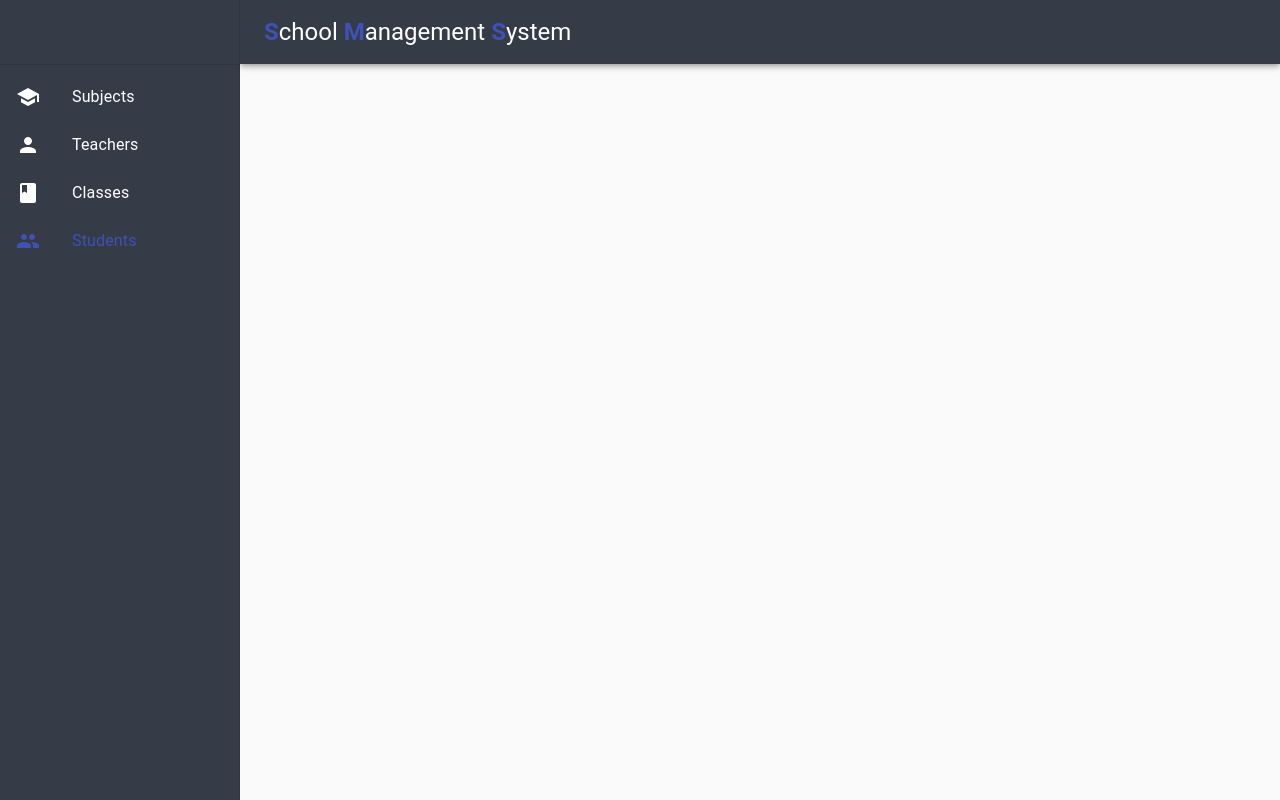
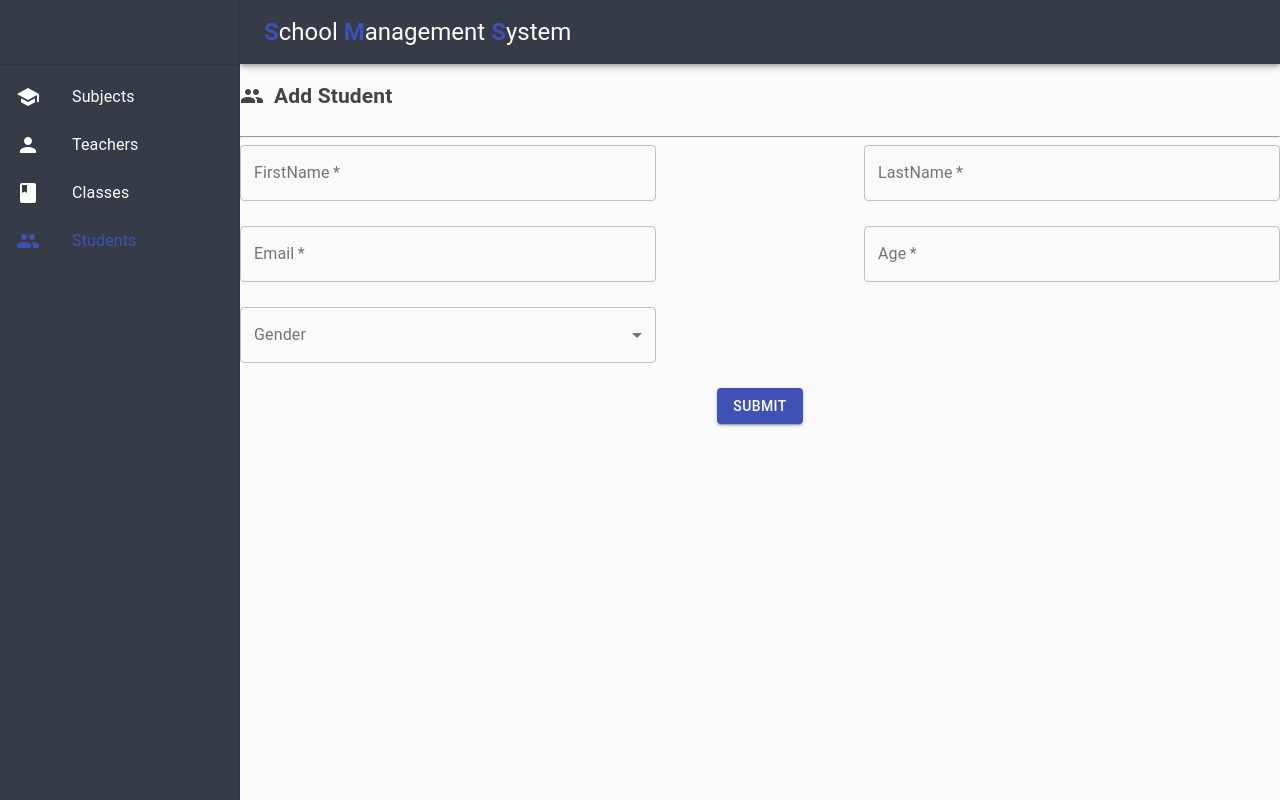
Before and after one commit to rukshan99/app-SchoolMS, a React (Create React App) app: page /students/add in a window 1280 px wide. Built offline with nearby package versions, Linux system fonts and the light colour scheme.

Commit message:
create add student form

```diff
--- a/src/App.js
+++ b/src/App.js
@@ -1,6 +1,7 @@
 import { Switch, Route } from 'react-router-dom';
 
 import StudentsTable from './Students/StudentsTable';
+import AddStudent from './Students/AddStudent';
 import Layout from './Layout/Layout';
 import './App.css';
 
@@ -11,6 +12,7 @@ function App() {
         <Switch>
           <Route path='/' exact></Route>
           <Route path='/students' exact component={StudentsTable} />
+          <Route path='/students/add' exact component={AddStudent} />
         </Switch>
       </Layout>
     </div>
--- /dev/null
+++ b/src/Students/AddStudent.js
@@ -0,0 +1,143 @@
+import React, { Component, Fragment } from 'react';
+
+import axios from 'axios';
+import { Button } from '@material-ui/core';
+import TextField from '@material-ui/core/TextField';
+import MenuItem from '@material-ui/core/MenuItem';
+import Select from '@material-ui/core/Select';
+import InputLabel from '@material-ui/core/InputLabel';
+import FormControl from '@material-ui/core/FormControl';
+import MainAlert from '../UIElements/Alert/Alert';
+import Loader from '../UIElements/Loader/Loader';
+import Intro from '../Shared/Intro/Intro';
+
+import './AddStudent.scss';
+
+class AddStudent extends Component {
+	state = {
+		firstName: '',
+		lastName: '',
+		email: '',
+		age: '',
+		gender: '',
+		loading: false,
+		doneObj: null,
+		subjects: null
+	};
+
+	changeHandler = e => {
+		this.setState({ [e.target.name]: e.target.value });
+	};
+
+	submitHandler = async e => {
+		this.setState({ loading: true });
+		e.preventDefault();
+
+		try {
+			const { firstName, lastName, age, gender, email } = this.state;
+			const body = {
+				firstName: firstName,
+				lastName: lastName,
+				age: +age,
+				gender: gender,
+				email: email
+			};
+			const res = await axios.post('settings/students', body);
+			let doneObj = { message: res.data.message, type: 'success' };
+			this.setState({ loading: false, doneObj: doneObj });
+		} catch (error) {
+			let doneObj = { message: error.response.data.error, type: 'error' };
+			this.setState({ loading: false, doneObj: doneObj });
+		}
+	};
+	render() {
+		return (
+			<Fragment>
+				<Intro thisCategory='Add Student' logo='People' />
+				<form className='addForm' onSubmit={this.submitHandler}>
+					<div className='formGroup'>
+						<div className='inp'>
+							<TextField
+								id='outlined-basic'
+								label='FirstName'
+								variant='outlined'
+								style={{ width: '100%' }}
+								name='firstName'
+								onChange={this.changeHandler}
+								required
+							/>
+						</div>
+						<div className='inp'>
+							<TextField
+								id='outlined-basic'
+								label='LastName'
+								variant='outlined'
+								style={{ width: '100%' }}
+								name='lastName'
+								onChange={this.changeHandler}
+								required
+							/>
+						</div>
+					</div>
+					<div className='formGroup'>
+						<div className='inp'>
+							<TextField
+								id='outlined-basic'
+								label='Email'
+								variant='outlined'
+								style={{ width: '100%' }}
+								type='email'
+								name='email'
+								onChange={this.changeHandler}
+								required
+							/>
+						</div>
+						<div className='inp'>
+							<TextField
+								id='outlined-basic'
+								label='Age'
+								type='number'
+								variant='outlined'
+								style={{ width: '100%' }}
+								name='age'
+								onChange={this.changeHandler}
+								required
+							/>
+						</div>
+					</div>
+					<div className='formGroup'>
+						<div className='inp'>
+							<FormControl variant='outlined' style={{ width: '100%' }}>
+								{' '}
+								<InputLabel id='demo-simple-select-filled-label-2'>Gender</InputLabel>
+								<Select
+									labelId='demo-simple-select-filled-label-2'
+									id='demo-simple-select-filled-2'
+									label='Gender'
+									name='gender'
+									value={this.state.gender}
+									onChange={this.changeHandler}
+									required
+								>
+									<MenuItem value='male'>Male</MenuItem>
+									<MenuItem value='female'>Female</MenuItem>
+								</Select>
+							</FormControl>
+						</div>
+
+						{/* subject */}
+					</div>
+					<Button color='primary' type='submit' variant='contained'>
+						Submit
+					</Button>
+				</form>
+
+				<br />
+				{this.state.loading && <Loader />}
+				{this.state.doneObj && <MainAlert message={this.state.doneObj.message} type={this.state.doneObj.type} />}
+			</Fragment>
+		);
+	}
+}
+
+export default AddStudent;
--- /dev/null
+++ b/src/Students/AddStudent.scss
@@ -0,0 +1,13 @@
+.addForm{
+    width: 100% !important;
+
+    .formGroup {
+      display: flex;
+      justify-content: space-between;
+      width: 100% !important;
+      margin-bottom: 25px;
+    }
+    .inp {
+      width: 40% !important;
+    }
+  }
```
